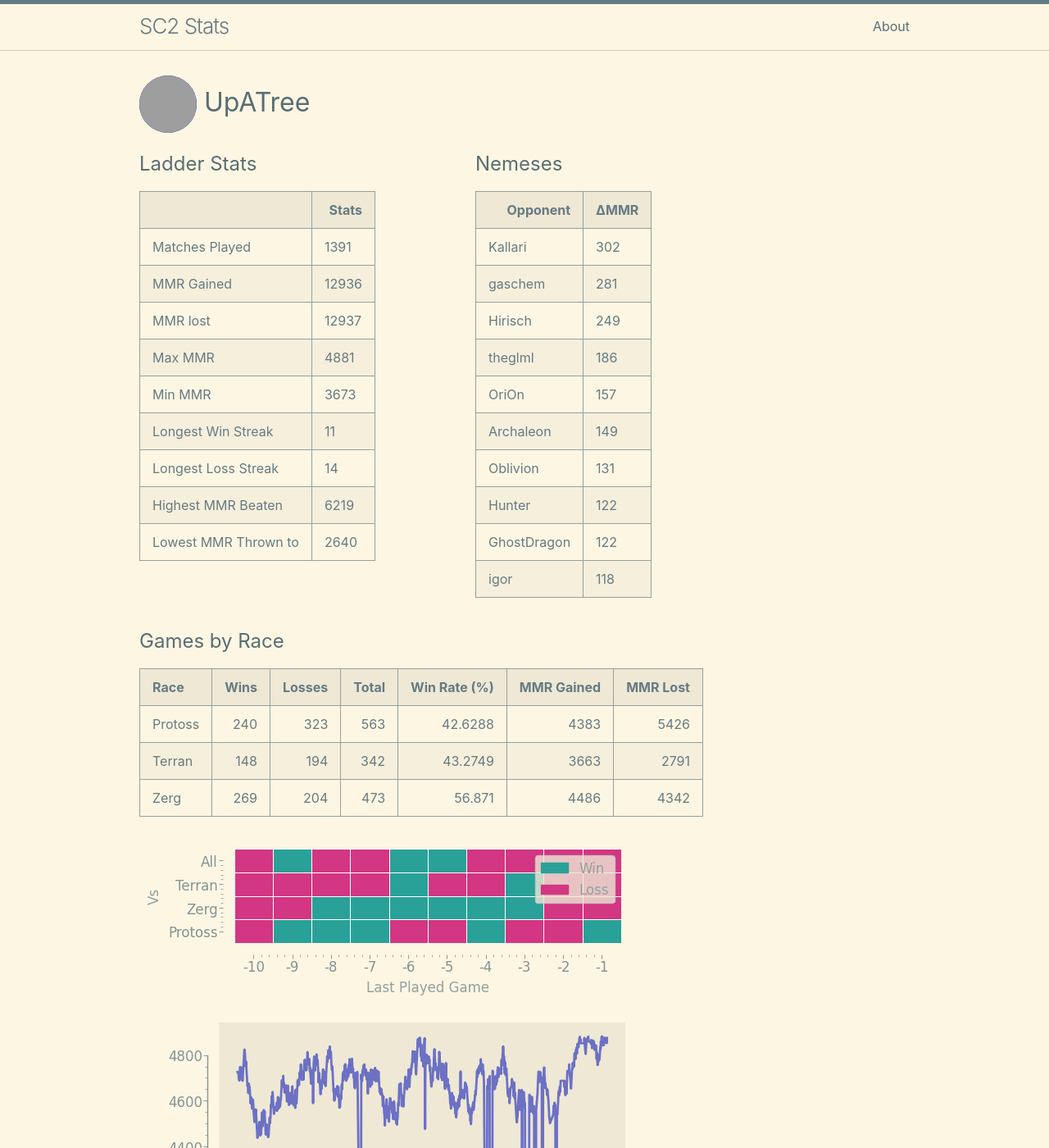
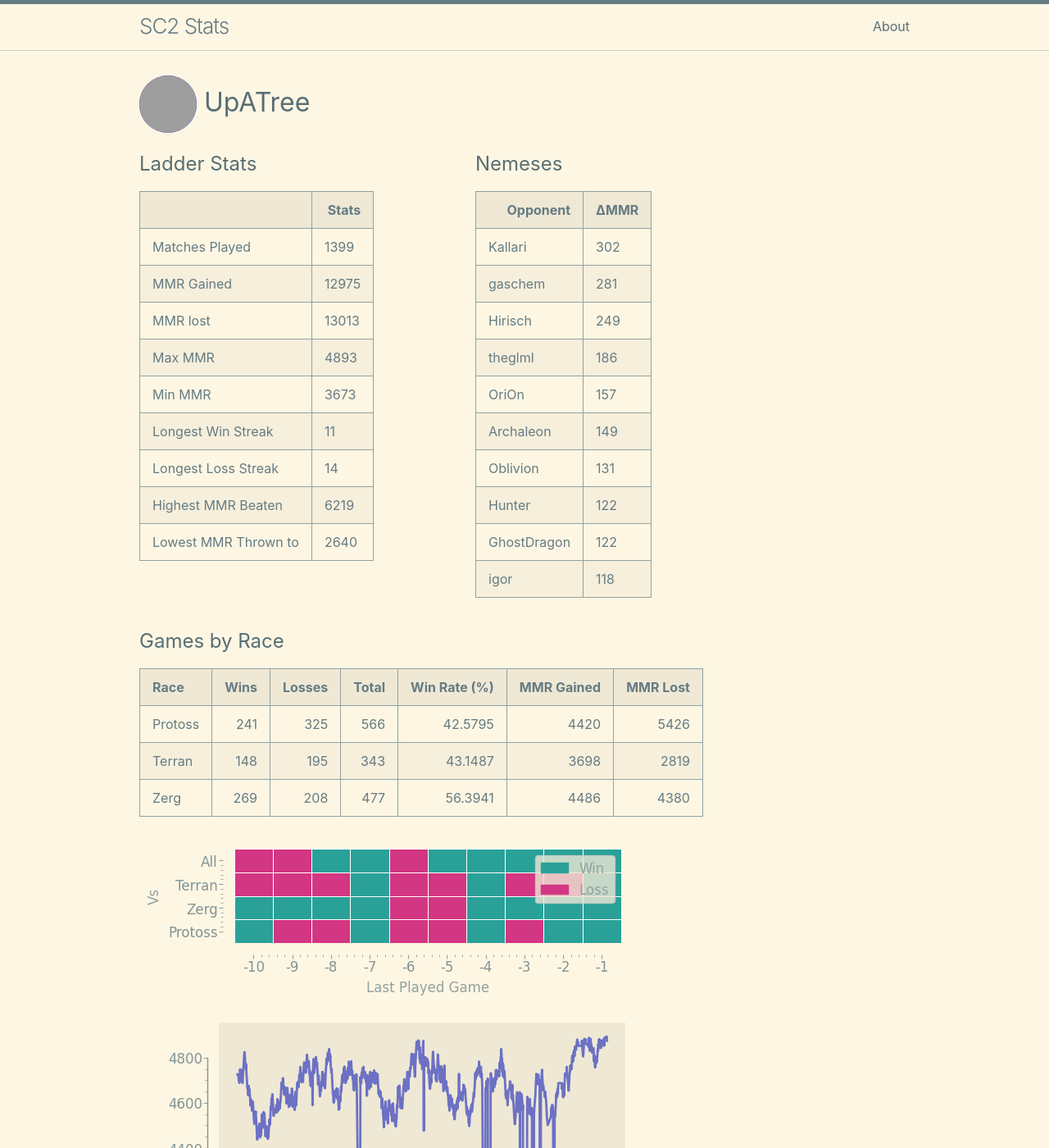
Before and after one commit to kylermurphy/UpATree, a Jekyll site: the page built from docs/index.md, in a window 1280 px wide and 1400 px high. Shown: the whole window at 82% size. Built offline with Jekyll 4.4.1, drawn with Linux system fonts in a browser that asks for light colours; grey boxes are pictures that could not be loaded.

Commit message:
running on push

```diff
--- a/docs/index.md
+++ b/docs/index.md
@@ -18,19 +18,19 @@ layout: home
   <tbody>
     <tr>
       <td>Matches Played</td>
-      <td>1391</td>
+      <td>1399</td>
     </tr>
     <tr>
       <td>MMR Gained</td>
-      <td>12936</td>
+      <td>12975</td>
     </tr>
     <tr>
       <td>MMR lost</td>
-      <td>12937</td>
+      <td>13013</td>
     </tr>
     <tr>
       <td>Max MMR</td>
-      <td>4881</td>
+      <td>4893</td>
     </tr>
     <tr>
       <td>Min MMR</td>
@@ -114,9 +114,9 @@ layout: home
 
 | Race    |   Wins |   Losses |   Total |   Win Rate (%) |   MMR Gained |   MMR Lost |
 |:--------|-------:|---------:|--------:|---------------:|-------------:|-----------:|
-| Protoss |    240 |      323 |     563 |        42.6288 |         4383 |       5426 |
-| Terran  |    148 |      194 |     342 |        43.2749 |         3663 |       2791 |
-| Zerg    |    269 |      204 |     473 |        56.871  |         4486 |       4342 |
+| Protoss |    241 |      325 |     566 |        42.5795 |         4420 |       5426 |
+| Terran  |    148 |      195 |     343 |        43.1487 |         3698 |       2819 |
+| Zerg    |    269 |      208 |     477 |        56.3941 |         4486 |       4380 |
 
 ![Games by Race](./assets/gm_hist.png)
 
--- a/log.txt
+++ b/log.txt
@@ -597,3 +597,4 @@ Writing a log file 2025-03-21 22:21:45.
 Writing a log file 2025-03-21 22:48:07.
 Writing a log file 2025-03-21 23:20:57.
 Writing a log file 2025-03-21 23:47:48.
+Writing a log file 2025-03-22 16:25:51.
```
Also changed, not shown: docs/assets/MMR.png, docs/assets/daily.png, docs/assets/gm_hist.png, docs/assets/r_wrt.png, 1 other file.
